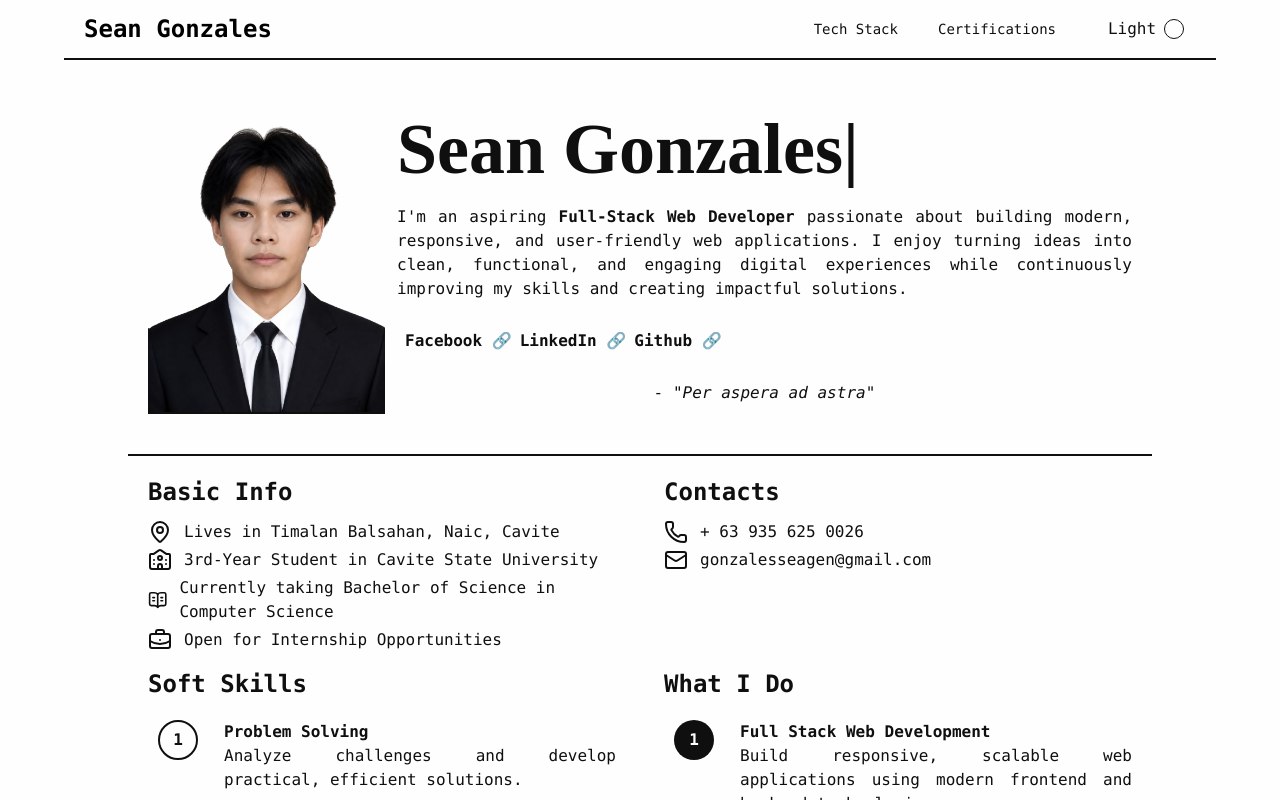
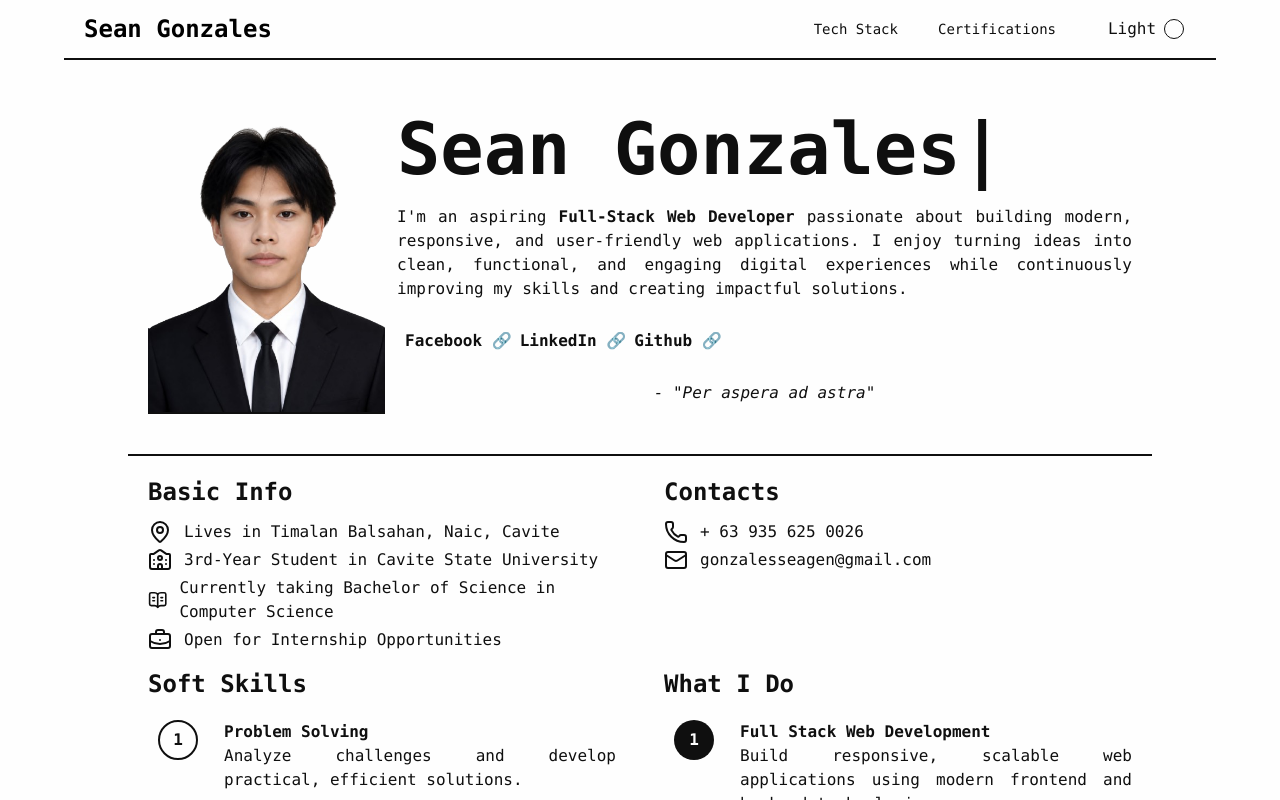
Before and after one commit to SeanGenesisGonzales/Portfolio, a React (Vite) app: page / in a window 1280 px wide. Built offline with nearby package versions, Linux system fonts and the light colour scheme.

Commit message:
fix icon and landing page font

```diff
--- a/src/components/AboutMe.jsx
+++ b/src/components/AboutMe.jsx
@@ -31,7 +31,7 @@ export default function AboutMe() {
             speed={1}
             repeat={0}
             cursor={true}
-            className="text-4xl lg:text-7xl font-black font-[Times_New_Roman] text-nowrap"
+            className="text-4xl lg:text-7xl font-black  text-nowrap"
           />
           <p className="text-justify">
             I'm an aspiring <b>Full-Stack Web Developer</b> passionate about
```
Also changed, not shown: src/assets/Professional Profile Pictre.jpg (added).
